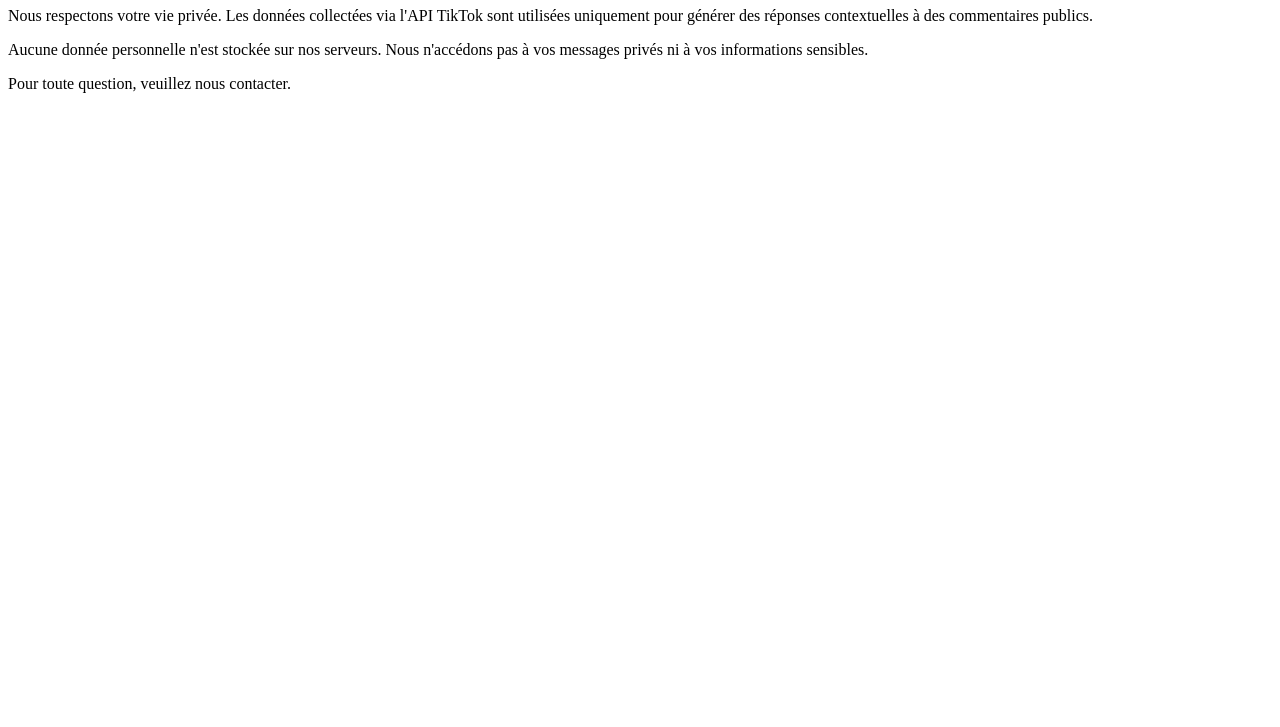
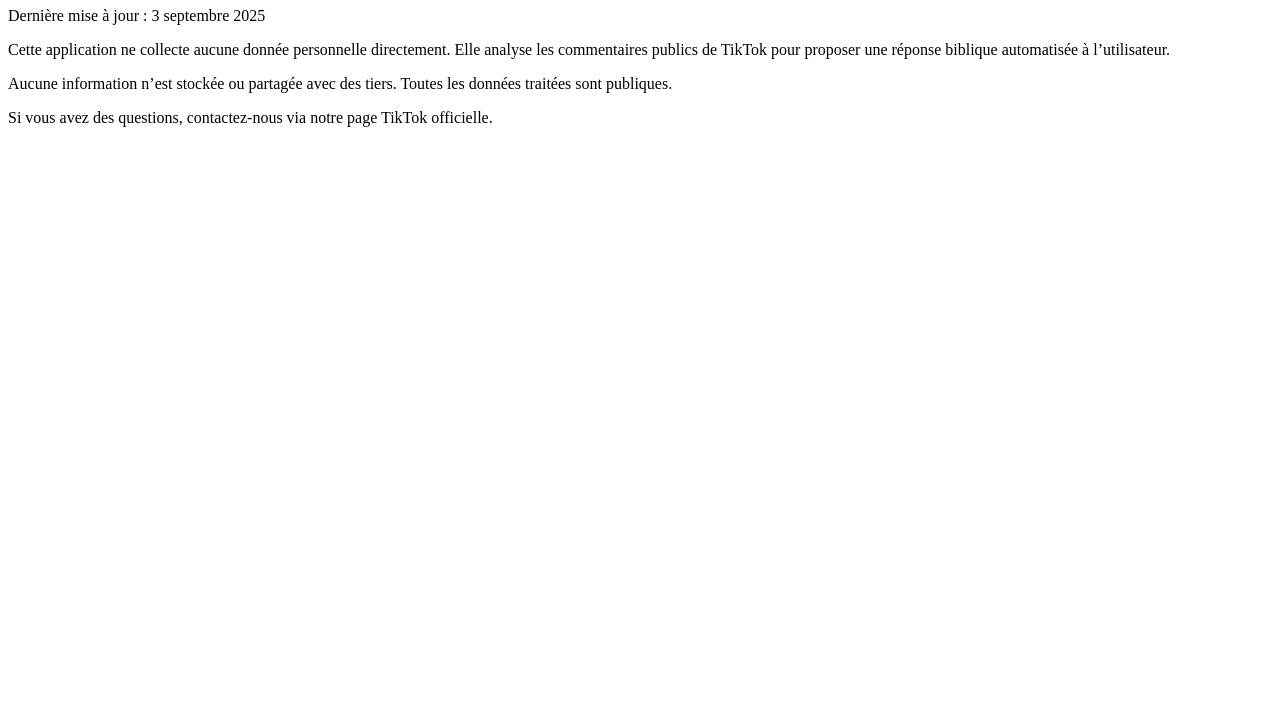
Before and after one commit to tasarre/tiktok-legal, a plain HTML site: page privacy.html in a window 1280 px wide. Shown: the part 73-800 px from the top of the page. Drawn offline with Linux system fonts and the light colour scheme.

Commit message:
Revise privacy policy and add update date

```diff
--- a/privacy.html
+++ b/privacy.html
@@ -1,14 +1,14 @@
-
 <!DOCTYPE html>
 <html lang="fr">
 <head>
-    <meta charset="UTF-8">
-    <title>Politique de Confidentialité</title>
+  <meta charset="UTF-8">
+  <title>Politique de Confidentialité</title>
 </head>
 <body>
-    <h1>Politique de Confidentialité</h1>
-    <p>Nous respectons votre vie privée. Les données collectées via l'API TikTok sont utilisées uniquement pour générer des réponses contextuelles à des commentaires publics.</p>
-    <p>Aucune donnée personnelle n'est stockée sur nos serveurs. Nous n'accédons pas à vos messages privés ni à vos informations sensibles.</p>
-    <p>Pour toute question, veuillez nous contacter.</p>
+  <h1>Politique de Confidentialité</h1>
+  <p>Dernière mise à jour : 3 septembre 2025</p>
+  <p>Cette application ne collecte aucune donnée personnelle directement. Elle analyse les commentaires publics de TikTok pour proposer une réponse biblique automatisée à l’utilisateur.</p>
+  <p>Aucune information n’est stockée ou partagée avec des tiers. Toutes les données traitées sont publiques.</p>
+  <p>Si vous avez des questions, contactez-nous via notre page TikTok officielle.</p>
 </body>
 </html>
```
